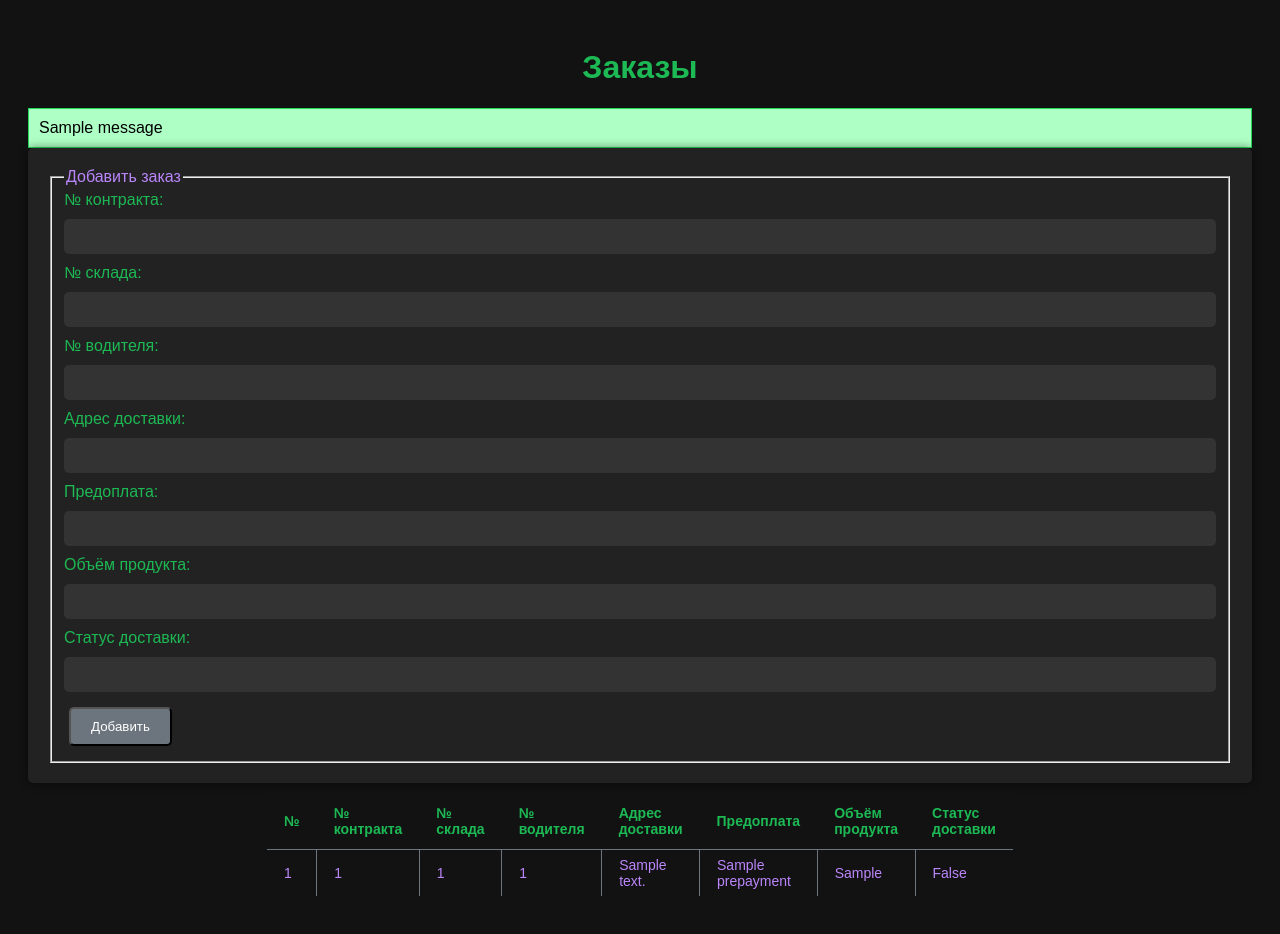
After one commit to Arihina/building_company-, a Flask app: template app/templates/orders.html in a window 1280 px wide. The commit adds this page. Run offline with Flask 3, Linux system fonts and the light colour scheme; the template is opened without the code that fills it: most values are stand-ins (such as "Sample title", 1, 10 or a date in 2020); one stand-in notice (Sample message) is shown; parts of the project's set-up code (start-up, migrations or seed data) failed here and were passed over.

Commit message:
add templates for orders

```diff
--- a/app/services/orders.py
+++ b/app/services/orders.py
@@ -126,7 +126,7 @@ class OrdersService:
             if 'product_volume' in order_dto:
                 order.product_volume = order_dto['product_volume']
             if 'status' in order_dto:
-                order.status = order_dto['status']
+                order.status = False if (order_dto['status'] == '0' or order_dto['status'] == 'False') else True
             db.session.commit()
 
             return True
--- a/app/static/css/styles.css
+++ b/app/static/css/styles.css
@@ -165,15 +165,21 @@ form {
   input[name="car_type"],
   input[name="post"],
   input[name="email"],
-  input[name="product_id"],
+  input[name="contract_id"],
   input[name="data"],
   input[name="order_amount"],
   input[name="account_number"],
   input[name="contract_consist_id"],
   input[name="client_id"],
   input[name="product_id"],
+  input[name="warehouse_id"],
+  input[name="delivery_address"],
+  input[name="prepayment"],
+  input[name="product_volume"],
+  input[name="status"],
   input[name="quantity"],
   input[name="employee_id"],
+  input[name="driver_id"],
   input[name="address"],
   input[name="name"],
   input[name="type"],
--- /dev/null
+++ b/app/templates/orders.html
@@ -0,0 +1,77 @@
+<!DOCTYPE html>
+<html lang="ru">
+<head>
+    <meta charset="UTF-8">
+    <title>Заказы</title>
+    <link rel="stylesheet" href="{{ url_for('static', filename='css/styles.css') }}">
+</head>
+<body>
+<h1>Заказы</h1>
+{% with messages = get_flashed_messages(with_categories=True) %}
+        {% if messages %}
+            <div class="flash-messages">
+                {% for category, message in messages %}
+                    <div class="flash {{ category }}">
+                        {{ message }}
+                    </div>
+                {% endfor %}
+            </div>
+        {% endif %}
+    {% endwith %}
+<div class="container">
+    <form action="{{ url_for('orders_bp.orders') }}" method="post">
+        <fieldset>
+            <legend>Добавить заказ</legend>
+            <label for="contract_id">№ контракта:</label>
+            <input type="text" id="contract_id" name="contract_id" required>
+
+            <label for="warehouse_id">№ склада:</label>
+            <input type="text" id="warehouse_id" name="warehouse_id" required>
+
+            <label for="driver_id">№ водителя:</label>
+            <input type="text" id="driver_id" name="driver_id" required>
+
+            <label for="delivery_address">Адрес доставки:</label>
+            <input type="text" id="delivery_address" name="delivery_address" required>
+
+            <label for="prepayment">Предоплата:</label>
+            <input type="text" id="prepayment" name="prepayment" required>
+
+            <label for="product_volume">Объём продукта:</label>
+            <input type="text" id="product_volume" name="product_volume" required>
+
+            <label for="status">Статус доставки:</label>
+            <input type="text" id="status" name="status" required>
+
+            <button type="submit">Добавить</button>
+        </fieldset>
+    </form>
+</div>
+<div class="container">
+    <table class="table_dark">
+        <tr>
+            <th>№</th>
+            <th>№ контракта</th>
+            <th>№ склада</th>
+            <th>№ водителя</th>
+            <th>Адрес доставки</th>
+            <th>Предоплата</th>
+            <th>Объём продукта</th>
+            <th>Статус доставки</th>
+        </tr>
+        {% for order in orders %}
+        <tr onclick="window.location='/orders/{{order.id}}';">
+            <td>{{order.id}}</td>
+            <td>{{order.contract_id}}</td>
+            <td>{{order.warehouse_id}}</td>
+            <td>{{order.driver_id}}</td>
+            <td>{{order.delivery_address}}</td>
+            <td>{{order.prepayment}}</td>
+            <td>{{order.product_volume}}</td>
+            <td>{{order.status}}</td>
+        </tr>
+        {% endfor %}
+    </table>
+</div>
+</body>
+</html>
```
Also changed, not shown: app/routes/orders.py (+26 -26 lines), app/static/js/scripts.js (+38 -0 lines), app/templates/order_card.html (added, +50 -0 lines).
